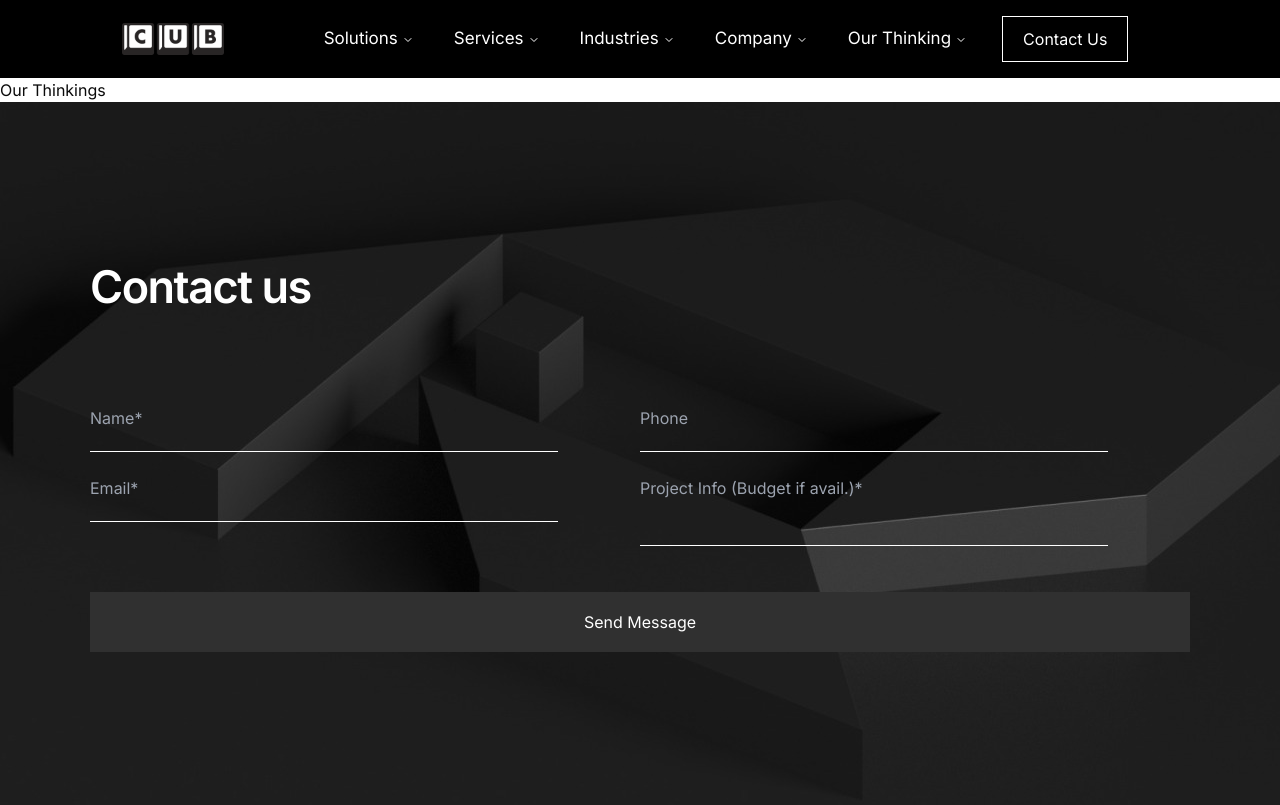
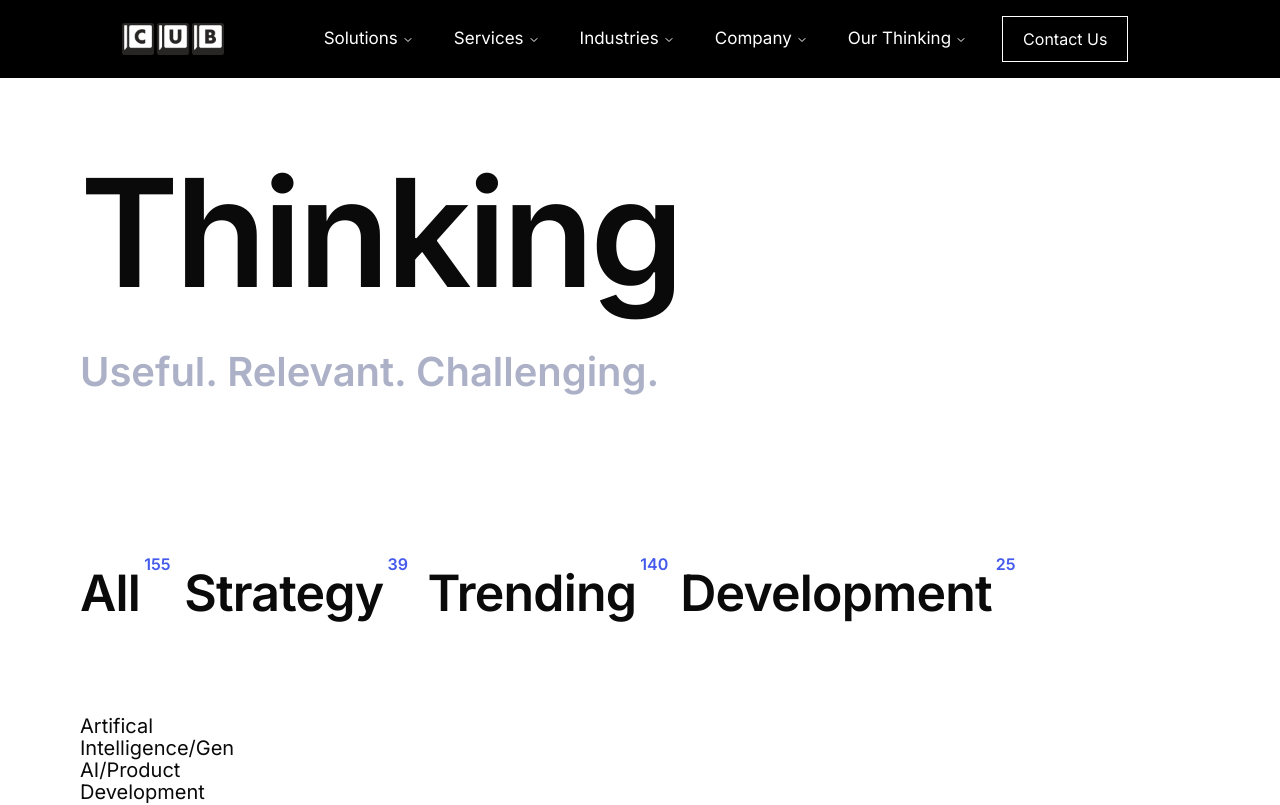
Before and after one commit to elefinnt/cub2, a Next.js app: page /thinking in a window 1280 px wide. Shown: the top 805 px of the page. Built offline with nearby package versions, Linux system fonts and the light colour scheme.

Commit message:
feat: blog init + project card init

```diff
--- /dev/null
+++ b/app/(routes)/thinking/_components/project-card.tsx
@@ -0,0 +1,31 @@
+import { LucideIcon } from "lucide-react";
+
+interface ProjectCardProps {
+  tags: string;
+  title: string;
+  thumbnail: string;
+  logo: LucideIcon;
+}
+
+interface ProjectCardData {
+  cardData: ProjectCardProps;
+}
+const ProjectCard: React.FC<ProjectCardProps> = ({ cardData }) => {
+  return (
+    <div className="post-wrapper">
+      <div className="post post_work">
+        <div className="post-info">
+          <div className="post-tags">
+            <a>Artifical Intelligence</a>
+            <span>/</span>
+            <a>Gen AI</a>
+            <span>/</span>
+            <a>Product Development</a>
+          </div>
+        </div>
+      </div>
+    </div>
+  );
+};
+
+export default ProjectCard;
--- a/app/(routes)/thinking/page.tsx
+++ b/app/(routes)/thinking/page.tsx
@@ -1,5 +1,45 @@
+import ProjectCard from "./_components/project-card";
+
 const ThinkingsPage = () => {
-  return <div>Our Thinkings</div>;
+  return (
+    <>
+      <div className="block-blog block-overflow block-blog">
+        <div className="block-content">
+          <h1 className="client-content-text">Thinking</h1>
+          <div className="description description-mth">
+            Useful. Relevant. Challenging.
+          </div>
+        </div>
+      </div>
+      <div className="block-blog">
+        <div className="block-content">
+          <div className="blog-filter">
+            {/* entire block needs to be made to update when blog is input - with filter */}
+            {/* also add filter functionality */}
+            <a className="blog-filter-item">
+              <span className="blog-filter-name">All</span>
+              <span className="blog-filter-badge">155</span>
+            </a>
+            <a className="blog-filter-item">
+              <span className="blog-filter-name">Strategy</span>
+              <span className="blog-filter-badge">39</span>
+            </a>
+            <a className="blog-filter-item">
+              <span className="blog-filter-name">Trending</span>
+              <span className="blog-filter-badge">140</span>
+            </a>
+            <a className="blog-filter-item">
+              <span className="blog-filter-name">Development</span>
+              <span className="blog-filter-badge">25</span>
+            </a>
+          </div>
+          <div className="work-list">
+            <ProjectCard />
+          </div>
+        </div>
+      </div>
+    </>
+  );
 };
 
 export default ThinkingsPage;
--- a/app/globals.css
+++ b/app/globals.css
@@ -995,3 +995,89 @@
   line-height: 1.5;
   letter-spacing: -0.5px;
 }
+.description-mth {
+  margin-top: 40px;
+}
+.description {
+  font-size: 40px;
+  font-weight: 600;
+  line-height: 1.2;
+  letter-spacing: -0.05px;
+  color: #adb1c7;
+}
+.block-blog {
+  position: relative;
+  width: 100%;
+  display: flex;
+  flex-direction: column;
+  background-color: #fff;
+}
+.block-overflow {
+  overflow: hidden;
+}
+.block-content {
+  position: relative;
+  flex: 1 1;
+  padding: 80px;
+}
+.blog-filter {
+  margin: -4px -22px 46px;
+}
+.blog-filter-item {
+  margin: 4px 22px;
+  position: relative;
+  display: inline-block;
+  transition: opacity 0.15s;
+}
+.blog-filter-name {
+  font-size: 50px;
+  font-weight: 600;
+  letter-spacing: -0.8px;
+  cursor: pointer;
+}
+.blog-filter-badge {
+  position: absolute;
+  right: -4px;
+  top: 0;
+  font-size: 16px;
+  line-height: 1;
+  font-weight: 600;
+  color: #445aec;
+  transform: translateX(100%);
+}
+.work-list {
+  margin: -60px -15px;
+  display: flex;
+  flex-wrap: wrap;
+}
+.post.post_work {
+  flex-direction: column;
+}
+.post:not(.post_slider) {
+  margin-bottom: 80px;
+}
+.post-wrapper > * {
+  margin: 60px 15px;
+  width: calc(50% - 30px);
+}
+.post {
+  position: relative;
+  display: flex;
+}
+.post_work .post-info {
+  order: 1;
+  margin-top: 34px;
+  padding: 0;
+  flex: 0 0 auto;
+}
+.post-info {
+  padding: 0 80px 42px;
+  position: relative;
+  flex: 0 0 50%;
+  display: flex;
+  flex-direction: column;
+  font-size: 20px;
+  line-height: 22px;
+  z-index: 1;
+  overflow: hidden;
+}
```
